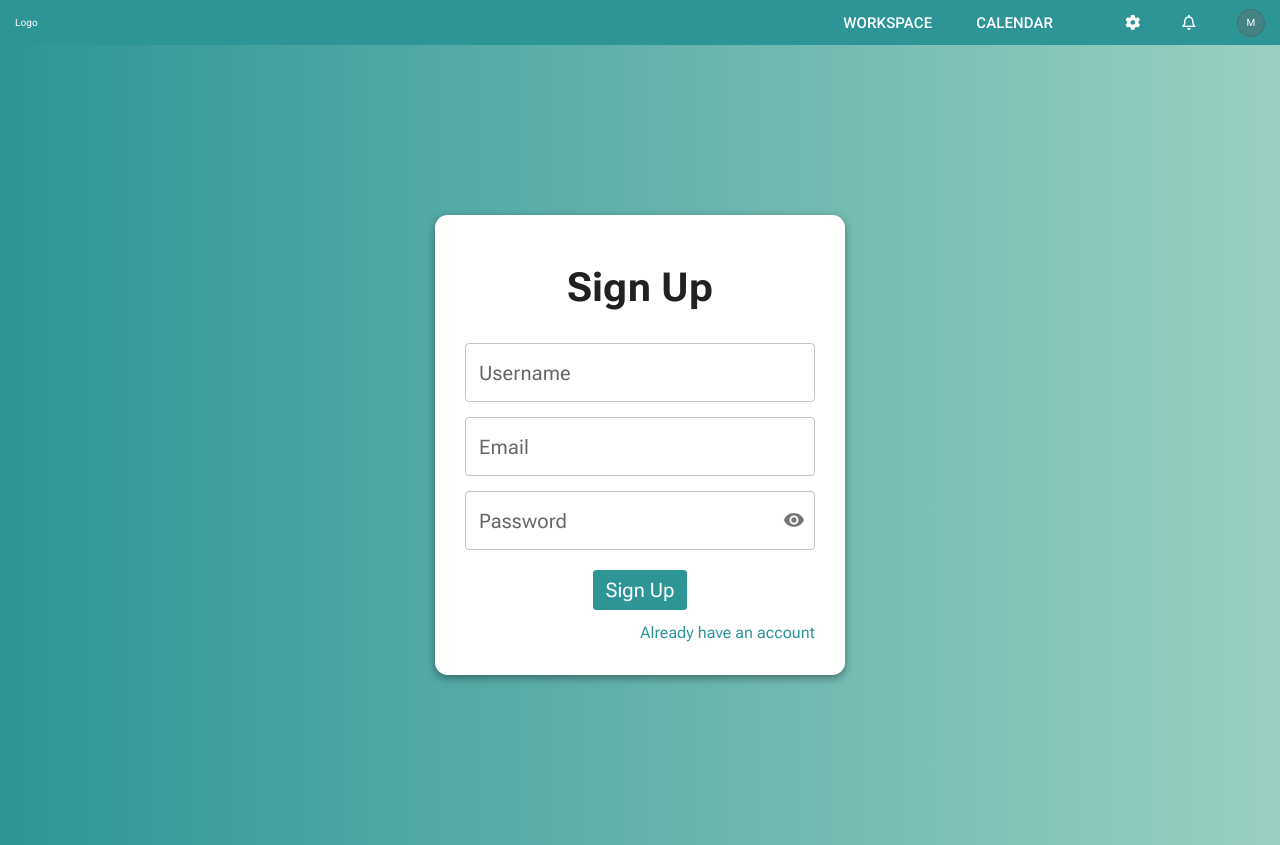
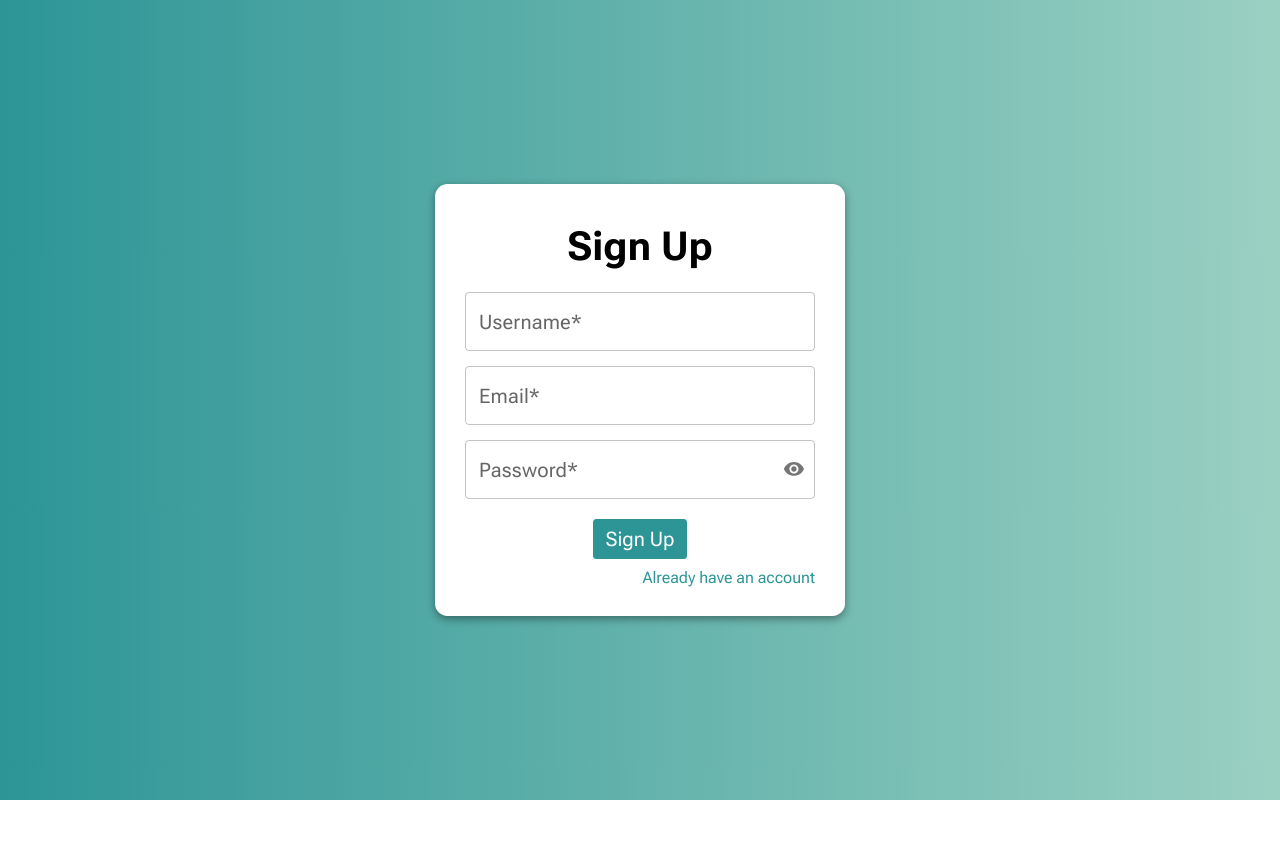
Before and after one commit to khuongduy354/Front-end-Project, a React (Vite) app in the folder Web-Front-end/: page /signup in a window 1280 px wide. After the commit the page ends 800 px from the top, so only its background shows below. Built offline with nearby package versions, Linux system fonts and the light colour scheme.

Commit message:
update route and check of login

```diff
--- a/Web-Front-end/src/App.jsx
+++ b/Web-Front-end/src/App.jsx
@@ -1,18 +1,19 @@
-import './App.css';
-import Header from './components/Header';
-import Workspace from './pages/Workspace';
-import { Routes, Route } from 'react-router-dom';
-import Calendar from './pages/Calendar';
-import Dashboard from './pages/Dashboard/Dashboard';
-import AppBar from './pages/Dashboard/Components/Appbar';
-import Meeting from './pages/Meeting/Meeting';
-import FileManager from './pages/FileManager/FileManager';
-import TaskOpen from './pages/Dashboard/Components/TaskOpen';
-import NotFoundPage from './pages/NotFoundPage/NotFoundPage';
-import LoginForm from './pages/Login/LoginForm';
-import SignupForm from './pages/Login/SignupForm';
-import { createTheme, ThemeProvider, CssBaseline } from '@mui/material';
-import { useState } from 'react';
+import "./App.css";
+import Header from "./components/Header";
+import Workspace from "./pages/Workspace";
+import { Routes, Route, Navigate, useNavigate } from "react-router-dom";
+import Calendar from "./pages/Calendar";
+import Dashboard from "./pages/Dashboard/Dashboard";
+import AppBar from "./pages/Dashboard/Components/Appbar";
+import Meeting from "./pages/Meeting/Meeting";
+import FileManager from "./pages/FileManager/FileManager";
+import TaskOpen from "./pages/Dashboard/Components/TaskOpen";
+import NotFoundPage from "./pages/NotFoundPage/NotFoundPage";
+import LoginForm from "./pages/Login/LoginForm";
+import SignupForm from "./pages/Login/SignupForm";
+import { createTheme, ThemeProvider, CssBaseline } from "@mui/material";
+import { useState, useEffect } from "react";
+import ProtectedRoute from "./pages/Login/components/ProtectedRoute";
 
 function App() {
   const deadline = [
@@ -516,7 +517,7 @@ function App() {
   };
   const darkTheme = createTheme({
     palette: {
-      mode: toggleDarkMode ? 'dark' : 'light',
+      mode: toggleDarkMode ? "dark" : "light",
       primary: {
         main: "#2D9596",
       },
@@ -526,20 +527,44 @@ function App() {
     },
   });
 
-  const ProtectedRoute = () => {
-    const isLoggedIn = localStorage.getItem("isLoggedIn") === "true";
-    return isLoggedIn ? <Outlet /> : <Navigate to="/login" repalce />;
-  };
+  const navigate = useNavigate();
+  const [isLoggedIn, setIsLoggedIn] = useState(
+    localStorage.getItem("isLoggedIn") === "true"
+  );
+
+  useEffect(() => {
+    if (isLoggedIn) {
+      localStorage.setItem("isLoggedIn", "true");
+    } else {
+      localStorage.setItem("isLoggedIn", "false");
+    }
+
+    if (isLoggedIn) {
+      navigate("/");
+    }
+  }, [isLoggedIn, navigate]);
 
   return (
     <>
+      {!isLoggedIn ? (
+        <Routes>
+          <Route
+            path="/login"
+            element={<LoginForm onLoginSuccess={() => setIsLoggedIn(true)} />}
+          />
+          <Route
+            path="/signup"
+            element={<SignupForm onLoginSuccess={() => setIsLoggedIn(true)} />}
+          />
+          <Route path="*" element={<Navigate to="/login" replace />} />
+        </Routes>
+      ) : (
         <ThemeProvider theme={darkTheme}>
           <CssBaseline />
           <Header checked={toggleDarkMode} onChange={toggleDarkTheme} />
 
           <Routes>
-          <Route path="/login" element={<LoginForm />} />
-          <Route path="/signup" element={<SignupForm />} />
+            <Route element={<ProtectedRoute />}>
               <Route path="/" element={<Workspace list={deadline} />} />
               <Route path="/calendar" element={<Calendar />} />
               <Route path="/:projectName/*" element={<AppBar users={users} />}>
@@ -552,8 +577,10 @@ function App() {
               </Route>
               <Route path="*" element={<NotFoundPage />} />
               <Route path="/:name" />
+            </Route>
           </Routes>
         </ThemeProvider>
+      )}
     </>
   );
 }
--- a/Web-Front-end/src/pages/Login/LoginForm.jsx
+++ b/Web-Front-end/src/pages/Login/LoginForm.jsx
@@ -5,7 +5,7 @@ import EmailInput from "./components/EmailInput";
 import PasswordInput from "./components/PasswordInput";
 import "./components/form.css";
 
-function LoginForm() {
+function LoginForm({ onLoginSuccess }) {
   const navigate = useNavigate();
   const [email, setEmail] = useState("");
   const [emailError, setEmailError] = useState(false);
@@ -31,6 +31,7 @@ function LoginForm() {
     console.log("Email: ", email);
     console.log("Password: ", password);
     localStorage.setItem("isLoggedIn", "true");
+    onLoginSuccess(); // Gọi callback để cập nhật trạng thái
     navigate("/");
   };
 
--- a/Web-Front-end/src/pages/Login/SignupForm.jsx
+++ b/Web-Front-end/src/pages/Login/SignupForm.jsx
@@ -6,7 +6,7 @@ import EmailInput from "./components/EmailInput";
 import PasswordInput from "./components/PasswordInput";
 import "./components/form.css";
 
-function SignupForm() {
+function SignupForm({ onLoginSuccess }) {
   const navigate = useNavigate();
   const [username, setUsername] = useState("");
   const [email, setEmail] = useState("");
@@ -35,6 +35,7 @@ function SignupForm() {
     console.log("Email: ", email);
     console.log("Password: ", password);
     localStorage.setItem("isLoggedIn", "true");
+    onLoginSuccess();
     navigate("/");
   };
 
--- a/Web-Front-end/src/pages/Login/components/EmailInput.jsx
+++ b/Web-Front-end/src/pages/Login/components/EmailInput.jsx
@@ -9,7 +9,7 @@ function EmailInput({ value, onChange, error }) {
   return (
     <div className="input-container">
       <FormControl variant="outlined" fullWidth error={error}>
-        <InputLabel htmlFor="outlined-email">Email</InputLabel>
+        <InputLabel htmlFor="outlined-email">Email*</InputLabel>
         <OutlinedInput
           sx={{
             fontFamily: "Roboto Flex",
@@ -18,7 +18,6 @@ function EmailInput({ value, onChange, error }) {
           type="email"
           id="email"
           label="email"
-          placeholder="Enter your email"
           value={value}
           onChange={onChange}
           required
--- a/Web-Front-end/src/pages/Login/components/PasswordInput.jsx
+++ b/Web-Front-end/src/pages/Login/components/PasswordInput.jsx
@@ -19,7 +19,7 @@ function PasswordInput({ value, onChange }) {
   return (
     <div className="input-container">
       <FormControl variant="outlined" fullWidth>
-        <InputLabel htmlFor="outlined-password">Password</InputLabel>
+        <InputLabel htmlFor="outlined-password">Password*</InputLabel>
         <OutlinedInput
           sx={{
             fontFamily: "Roboto Flex",
@@ -27,7 +27,6 @@ function PasswordInput({ value, onChange }) {
           }}
           type={showPassword ? "text" : "password"}
           id="password"
-          placeholder="Enter your password"
           value={value}
           onChange={onChange}
           required
--- /dev/null
+++ b/Web-Front-end/src/pages/Login/components/ProtectedRoute.jsx
@@ -0,0 +1,9 @@
+import React from "react";
+import { Navigate, Outlet } from "react-router-dom";
+
+const ProtectedRoute = () => {
+  const isLoggedIn = localStorage.getItem("isLoggedIn") === "true";
+  return isLoggedIn ? <Outlet /> : <Navigate to="/login" replace />;
+};
+
+export default ProtectedRoute;
--- a/Web-Front-end/src/pages/Login/components/UsernameInput.jsx
+++ b/Web-Front-end/src/pages/Login/components/UsernameInput.jsx
@@ -8,7 +8,7 @@ function UsernameInput({ value, onChange }) {
   return (
     <div className="input-container">
       <FormControl variant="outlined" fullWidth>
-        <InputLabel htmlFor="outlined-username">Username</InputLabel>
+        <InputLabel htmlFor="outlined-username">Username*</InputLabel>
         <OutlinedInput
           sx={{
             fontFamily: "Roboto Flex",
@@ -17,7 +17,6 @@ function UsernameInput({ value, onChange }) {
           type="username"
           id="username"
           label="username"
-          placeholder="Enter your username"
           value={value}
           onChange={onChange}
           required
```
Lines whose indentation alone changed are shown as unchanged.
